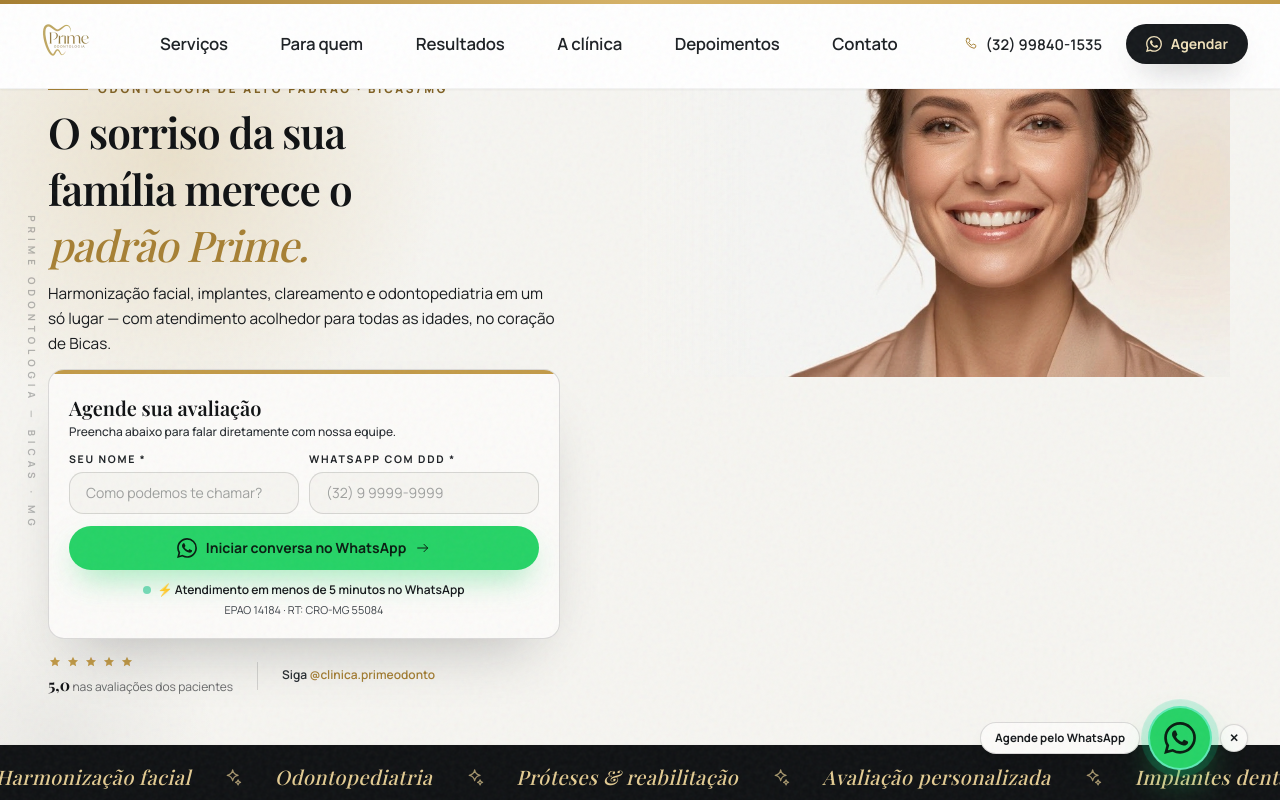
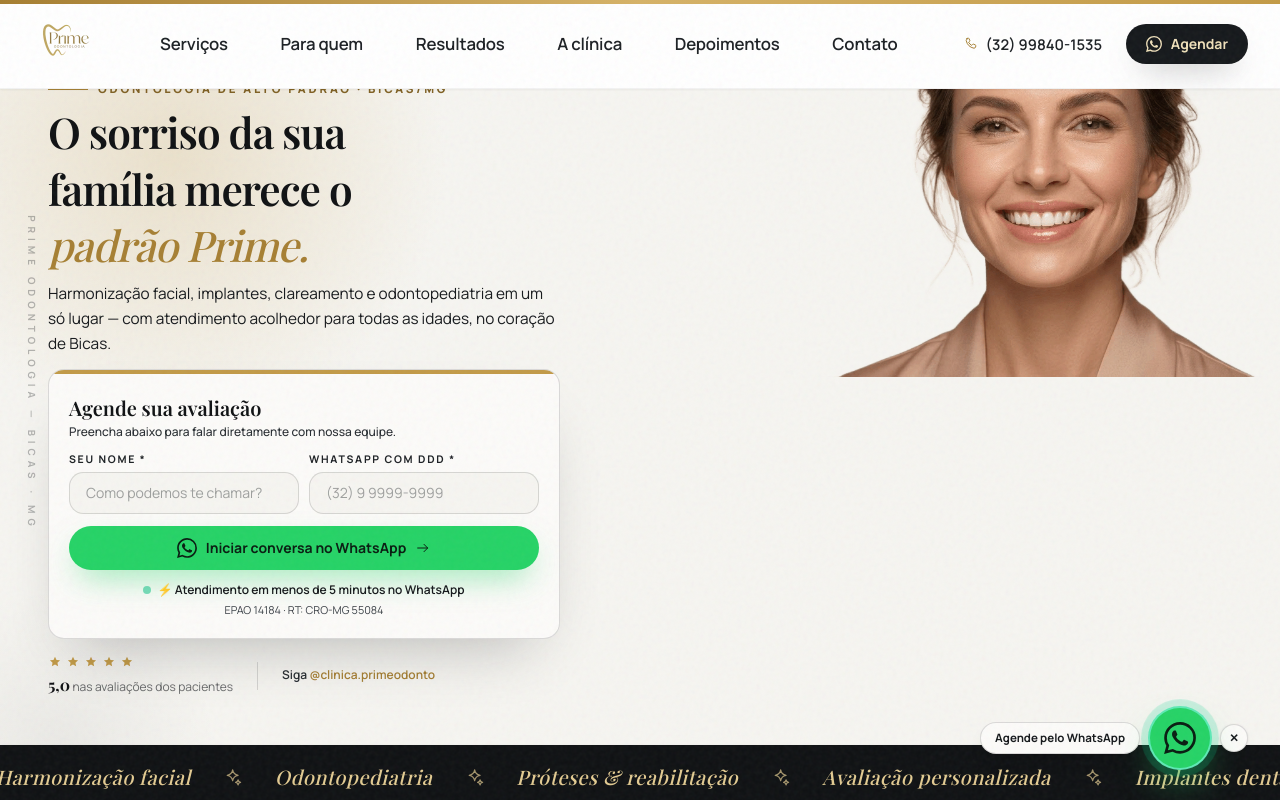
Before and after one commit to nilosvt-sudo/Prime-Odontologia, a React (Vite) app: page / in a window 1280 px wide. Shown: the top 800 px of the page. Built offline with nearby package versions, Linux system fonts and the light colour scheme; a web font is replaced by a local one.

Commit message:
feat: remove fundo da foto da hero gerando PNG transparente integrado com perfeicao

```diff
--- a/package.json
+++ b/package.json
@@ -24,6 +24,7 @@
     "uuid": "^9.0.1"
   },
   "devDependencies": {
+    "@imgly/background-removal-node": "^1.4.5",
     "@tailwindcss/vite": "^4.1.7",
     "@types/canvas-confetti": "^1.6.4",
     "@types/react": "^18.2.0",
--- a/src/components/Hero.tsx
+++ b/src/components/Hero.tsx
@@ -199,15 +199,13 @@ export default function Hero() {
         </motion.div>
       </div>
 
-      {/* Coluna direita — Preenche o quadrante direito de cima a baixo, puxada para a esquerda */}
-      <div className="order-last lg:order-2 w-full lg:w-1/2 h-full relative overflow-hidden self-stretch flex justify-start items-end p-0 m-0">
+      {/* Coluna direita — Foto da mulher com fundo 100% transparente integrada organicamente ao site */}
+      <div className="order-last lg:order-2 w-full lg:w-1/2 h-full relative overflow-hidden self-stretch flex justify-center lg:justify-end items-end p-0 m-0">
         <img
-          src="/hero-sorriso.jpg"
+          src="/hero-sorriso.png"
           alt="Sorriso radiante — Prime Odontologia"
-          className="w-auto h-full max-h-[100%] min-h-[580px] lg:min-h-full block align-bottom object-cover object-bottom lg:-ml-[50px] drop-shadow-none !filter-none select-none"
+          className="w-auto h-full max-h-[520px] sm:max-h-[580px] lg:max-h-[640px] block align-bottom object-contain object-bottom drop-shadow-xl !filter-none select-none"
         />
-        {/* Fusão suave de estúdio com o fundo do site na lateral esquerda */}
-        <div className="absolute inset-y-0 left-0 w-28 bg-gradient-to-r from-paper via-paper/40 to-transparent pointer-events-none hidden lg:block z-10" />
       </div>
     </section>
   );
```
Also changed, not shown: public/hero-sorriso.png (added), 1 other file (tests, documents, lock files or other folders).
